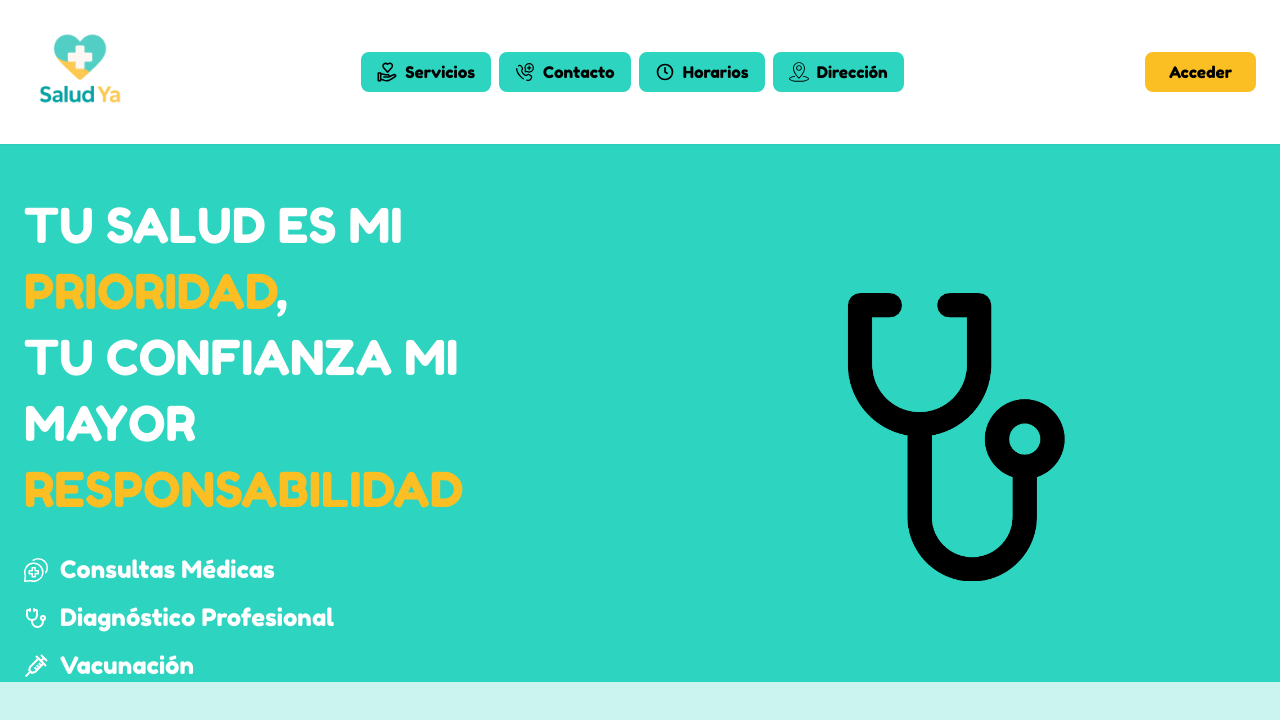
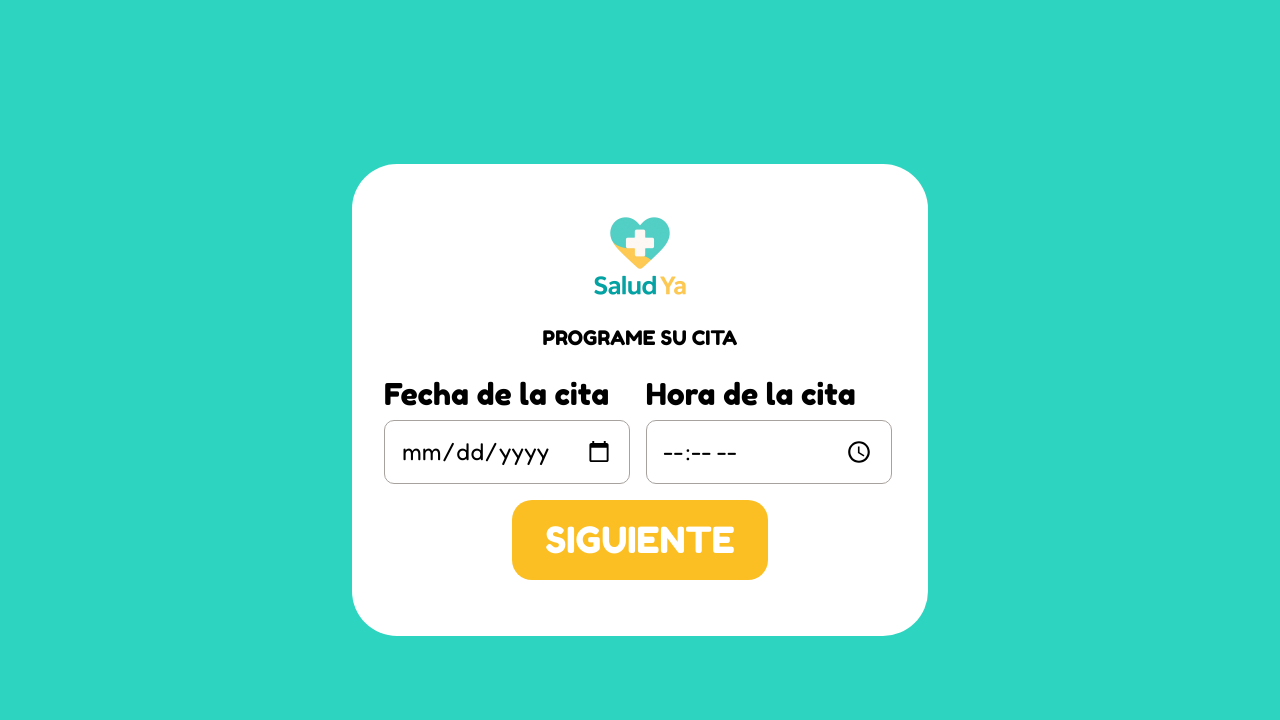
Before and after one commit to jge26/Front-End-Proyecto, an Angular app: page /payment-method in a window 1280 px wide. Before the commit this address led to /home. Shown: the top 720 px of the page. Built offline with nearby package versions, Linux system fonts and the light colour scheme.

Commit message:
feat: actualización de ruta

```diff
--- /dev/null
+++ b/src/app/pages/payment-method/payment-method.component.html
@@ -0,0 +1,24 @@
+<div class="w-full min-h-screen relative bg-teal-400 overflow-hidden flex justify-center items-center">
+<div class="w-full max-w-xl h-auto bg-white rounded-[30px] md:rounded-[45px] p-6 md:p-8 relative">
+
+    <img class="w-32 h-32 mx-auto mb-0" src="assets/img/Logo.png" alt="Logo" />
+    <h1 class="text-black text-3xl md:text-xl font-['Fredoka_One'] text-center mb-6">PROGRAME SU CITA</h1>
+
+    <div class="flex flex-wrap gap-4 mb-6">
+
+        <div class="w-[48%]">
+            <label class="block text-black text-3xl mb-2 font-['Fredoka_One']">Fecha de la cita</label>
+            <input type="date" class="w-full h-16 rounded-[10px] border border-stone-400 px-4 text-2xl" />
+        </div>
+
+        <div class="w-[48%]">
+            <label class="block text-black text-3xl mb-2 font-['Fredoka_One']">Hora de la cita</label>
+            <input type="time" class="w-full h-16 rounded-[10px] border border-stone-400 px-4 text-2xl" />
+        </div>
+
+        <button
+            class="block w-[50%] mx-auto h-16 md:h-20 bg-amber-400 rounded-[20px] text-white text-2xl md:text-4xl font-['Fredoka_One'] hover:bg-amber-500 transition-colors duration-300">
+            SIGUIENTE
+        </button>
+    </div>
+</div>
```
Also changed, not shown: src/app/app.routes.ts (+7 -1 lines), src/app/pages/payment-method/payment-method.component.ts (added, +12 -0 lines), src/app/pages/payment-method/payment-method.component.css (added), 1 other file (tests, documents, lock files or other folders).
